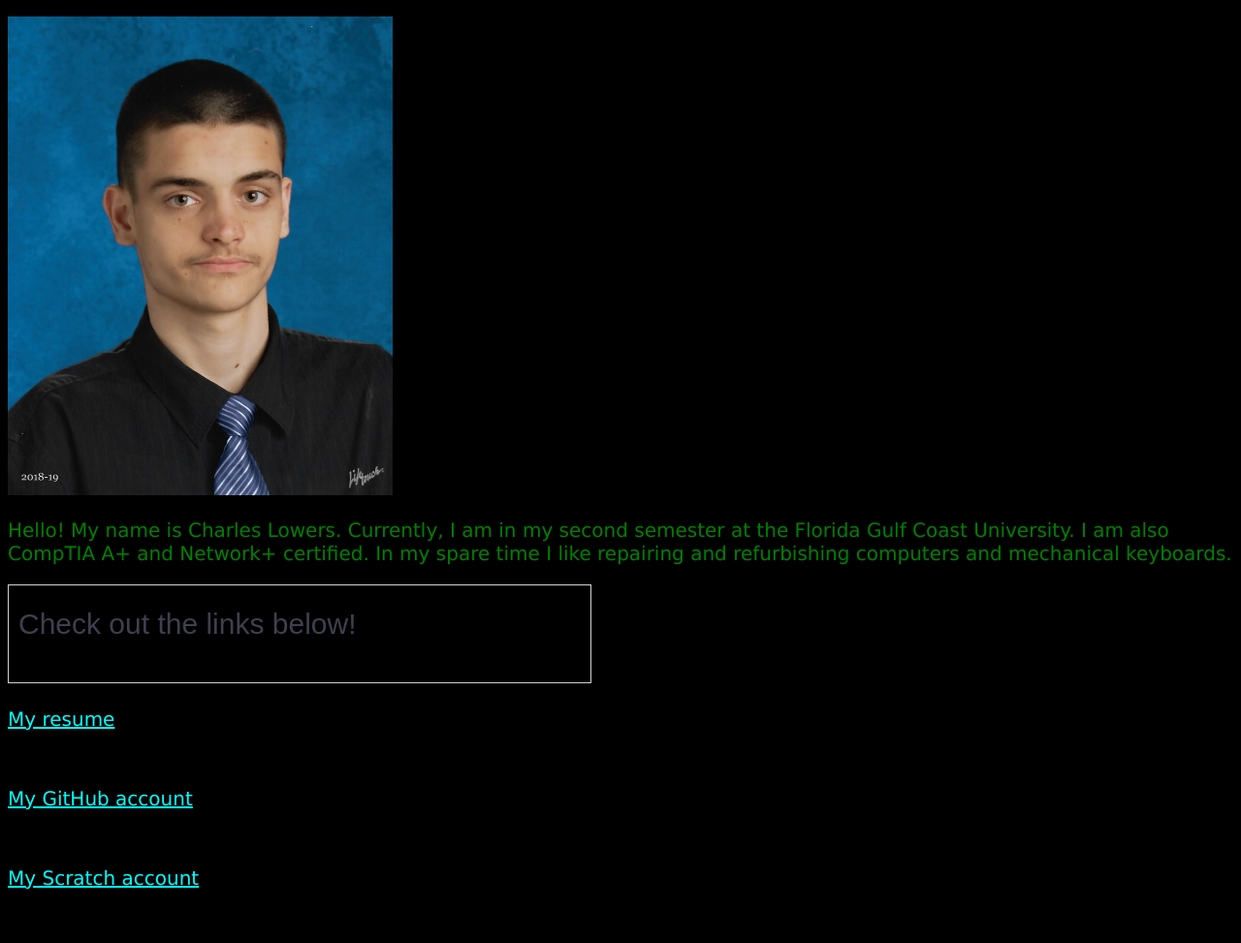
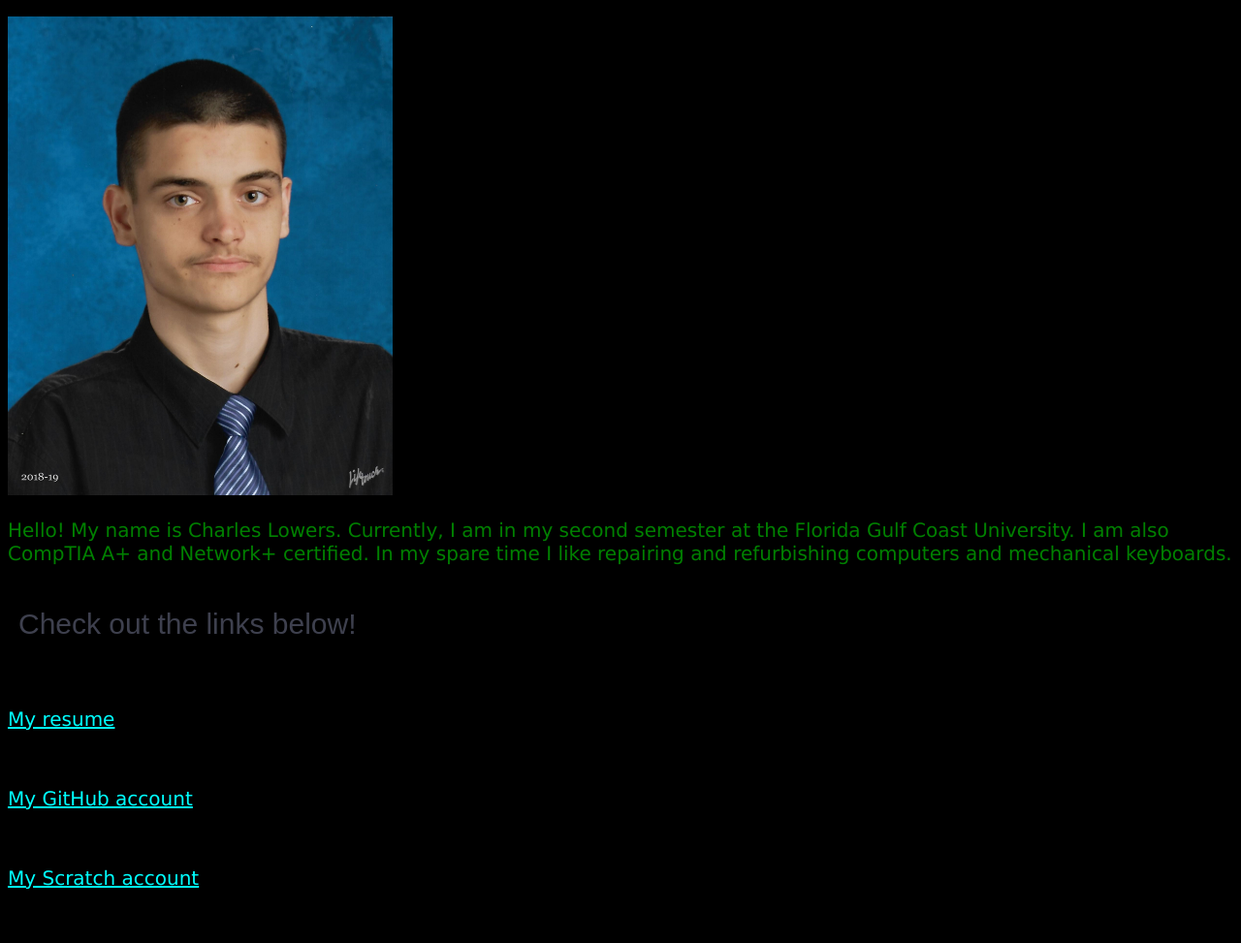
Before and after one commit to calowers7624/website, a plain HTML site: page index.html in a window 1280 px wide. Shown: the part 110-1083 px from the top of the page at 97% size. Drawn offline with Linux system fonts and the light colour scheme.

Commit message:
Update index.html

```diff
--- a/index.html
+++ b/index.html
@@ -13,7 +13,7 @@ Main page with brief summary-->
 		<h2>About Me</h2>
 			<img src="./media/Scan.jpg" alt="Charles Lowers  face" height="493.75" width="396.5">
 		<p id="aboutme">Hello! My name is Charles Lowers. Currently, I am in my second semester at the Florida Gulf Coast University. I am also CompTIA A+ and Network+ certified. In my spare time I like repairing and refurbishing computers and mechanical keyboards.</p>
-<p><canvas id="myCanvas" width="600" height="100" style="border:1px solid #d3d3d3;">
+<p><canvas id="myCanvas" width="600" height="100" style="border:1px solid #000000;">
 Your browser does not support the HTML5 canvas tag.</canvas>
 
 <script>
```
